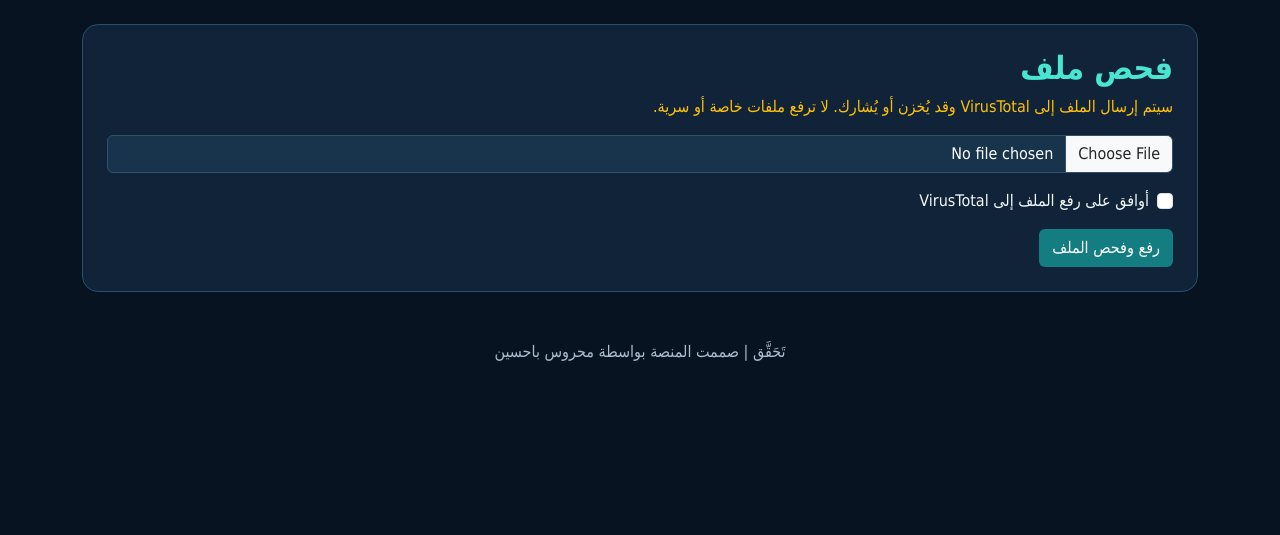
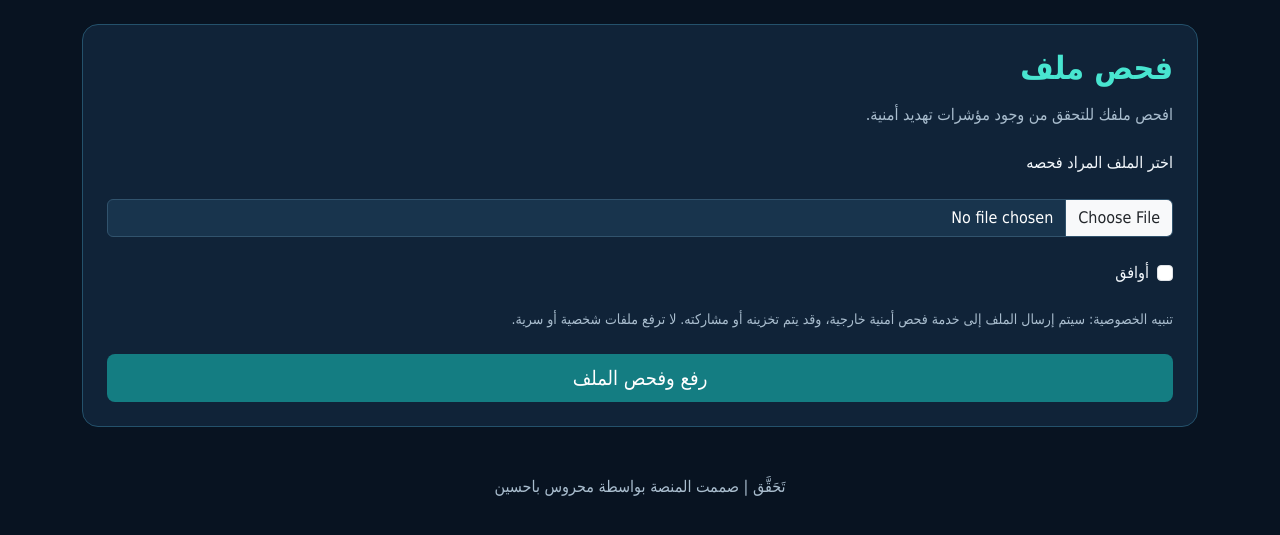
Before and after one commit to 734205651/TahaqqaqSecurity, a Flask app: page /scan/file in a window 1280 px wide. Shown: the part 90-625 px from the top of the page. Run offline with Flask 3, Linux system fonts and the light colour scheme.

Commit message:
Update scan_file.html

```diff
--- a/templates/scan_file.html
+++ b/templates/scan_file.html
@@ -1 +1,58 @@
-{% extends "base.html" %}{% block content %}<div class="panel p-4 mt-4"><h2 class="brand">فحص ملف</h2><p class="text-warning">سيتم إرسال الملف إلى VirusTotal وقد يُخزن أو يُشارك. لا ترفع ملفات خاصة أو سرية.</p><form method="post" enctype="multipart/form-data">{{ form.hidden_tag() }}<input class="form-control my-3" type="file" name="file" required><div class="form-check my-3">{{ form.consent(class="form-check-input") }}<label class="form-check-label">{{ form.consent.label.text }}</label></div><button class="btn btn-main">رفع وفحص الملف</button></form></div>{% endblock %}
+
+{% extends "base.html" %}
+
+{% block content %}
+
+<div class="panel p-4 mt-4">
+
+    <h2 class="brand mb-3">
+        فحص ملف
+    </h2>
+
+    <p class="muted mb-4">
+        افحص ملفك للتحقق من وجود مؤشرات تهديد أمنية.
+    </p>
+
+    <form method="post" enctype="multipart/form-data">
+
+        {{ form.hidden_tag() }}
+
+        <label class="form-label">
+            اختر الملف المراد فحصه
+        </label>
+
+        <input
+            class="form-control my-3"
+            type="file"
+            name="file"
+            required
+        >
+
+        <div class="form-check my-4">
+
+            {{ form.consent(class="form-check-input") }}
+
+            <label class="form-check-label">
+                أوافق
+            </label>
+
+        </div>
+
+        <p class="muted small mb-4">
+            تنبيه الخصوصية: سيتم إرسال الملف إلى خدمة
+            فحص أمنية خارجية، وقد يتم تخزينه أو مشاركته.
+            لا ترفع ملفات شخصية أو سرية.
+        </p>
+
+        <button
+            type="submit"
+            class="btn btn-main btn-lg w-100"
+        >
+            رفع وفحص الملف
+        </button>
+
+    </form>
+
+</div>
+
+{% endblock %}
```
